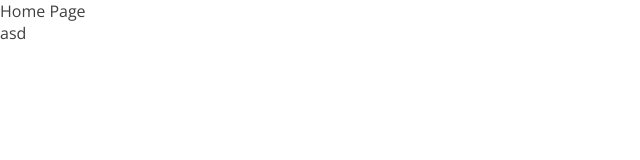
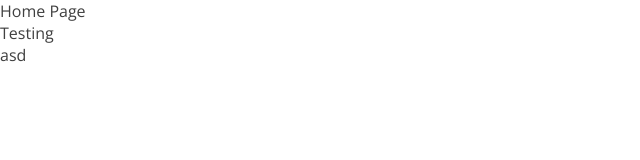
Before and after one commit to MastersOfData/scores-app, a Next.js app: page / in a window 1280 px wide. Shown: the top 160 px of the page, without its empty margins (0-640 px from the left). Built offline with nearby package versions, Linux system fonts and the light colour scheme.

Commit message:
Fixed broken component import

```diff
--- a/src/app/page.tsx
+++ b/src/app/page.tsx
@@ -1,9 +1,12 @@
+import Link from "next/link"
 import styles from "../styles/Home.module.css"
 
 export default function Home() {
   return (
     <main className={styles.container}>
       Home Page
+      <br/>
+      <Link href="/testing">Testing</Link>
     </main>
   )
 }
--- a/src/app/testing/page.tsx
+++ b/src/app/testing/page.tsx
@@ -1,4 +1,4 @@
-import AuthTester from "@/components/AuthTester"
+import AuthTester from "../../components/AuthTester"
 import styles from "../../styles/Testing.module.css"
 
 export default function TestingPage() {
```
Also changed, not shown: tsconfig.json (+9 -2 lines).
